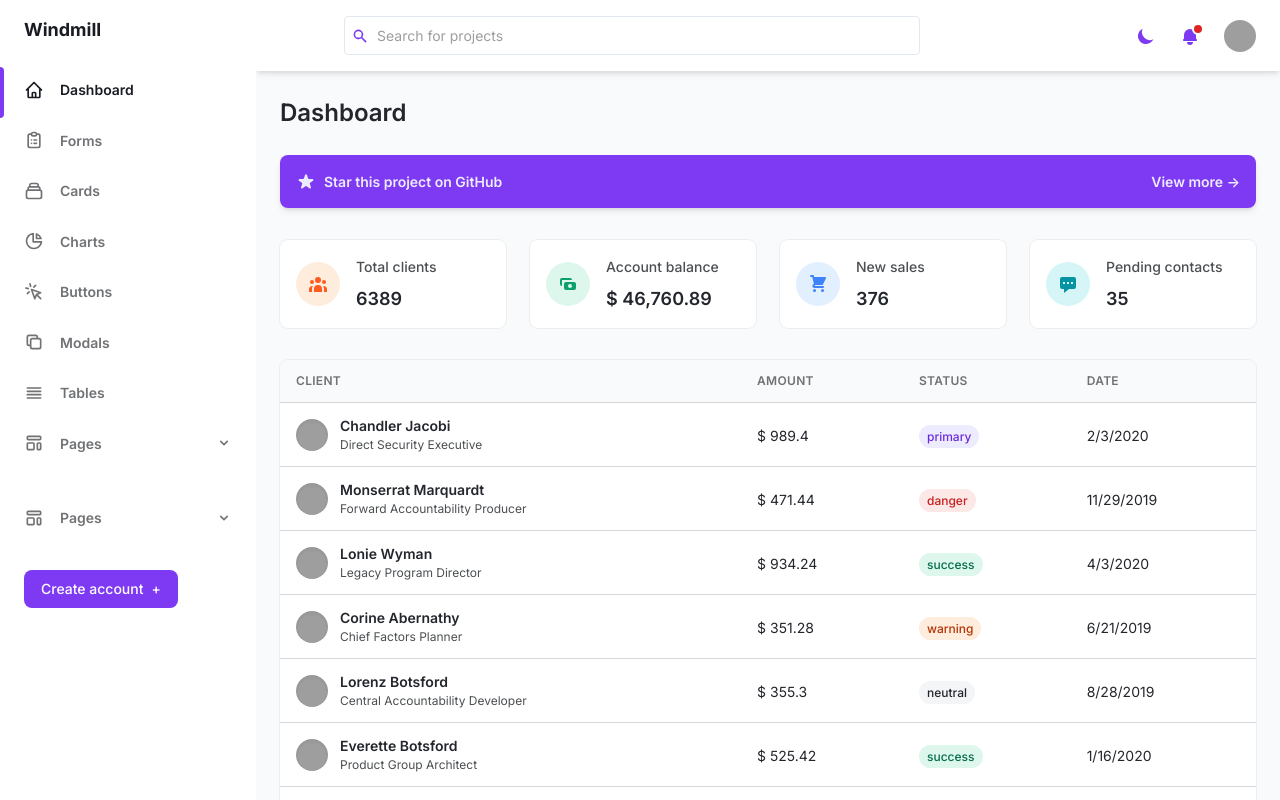
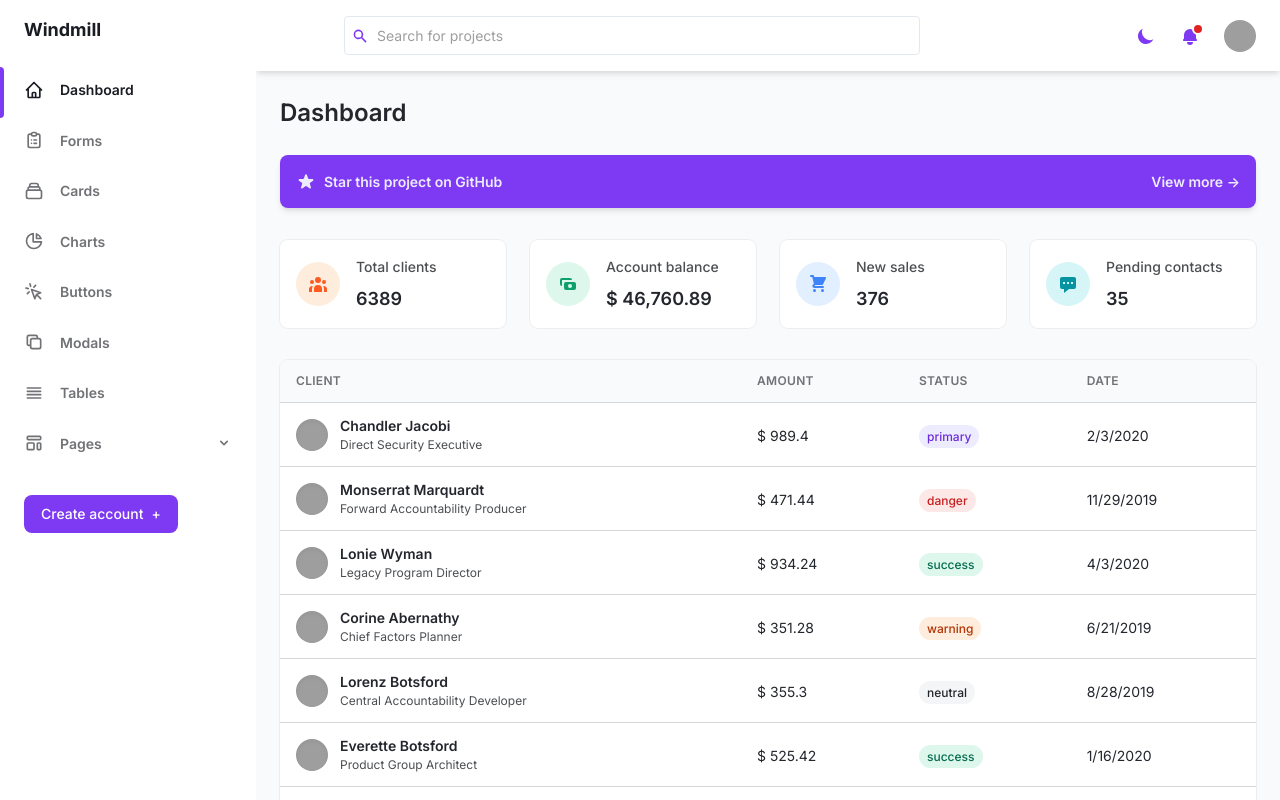
Before and after one commit to NikeDragon0905/windmill-dashboard-react, a React (Create React App) app: page /dashboard in a window 1280 px wide. Built offline with nearby package versions, Linux system fonts and the light colour scheme; grey boxes are pictures that could not be loaded.

Commit message:
fix sidebar submenus opening

```diff
--- a/src/components/Sidebar/SidebarContent.js
+++ b/src/components/Sidebar/SidebarContent.js
@@ -1,9 +1,8 @@
-import React, { useState } from 'react'
-import Transition from '../Transition'
-import { ReactComponent as Dropdown } from '../../icons/dropdown.svg'
+import React from 'react'
 import routes from '../../routes/sidebar'
-import { NavLink, Route, Link } from 'react-router-dom'
+import { NavLink, Route } from 'react-router-dom'
 import * as Icons from '../../icons'
+import SidebarSubmenu from './SidebarSubmenu'
 
 function Icon({ icon, ...props }) {
   const Icon = Icons[icon]
@@ -11,12 +10,6 @@ function Icon({ icon, ...props }) {
 }
 
 function SidebarContent() {
-  const [isPagesMenuOpen, setIsPagesMenuOpen] = useState(false)
-
-  function handlePagesMenuClick() {
-    setIsPagesMenuOpen(!isPagesMenuOpen)
-  }
-
   return (
     <div className="py-4 text-gray-500 dark:text-gray-400">
       <a className="ml-6 text-lg font-bold text-gray-800 dark:text-gray-200" href="#">
@@ -25,44 +18,7 @@ function SidebarContent() {
       <ul className="mt-6">
         {routes.map((route) =>
           route.routes ? (
-            <li className="relative px-6 py-3" key={route.name}>
-              <button
-                className="inline-flex items-center justify-between w-full text-sm font-semibold transition-colors duration-150 hover:text-gray-800 dark:hover:text-gray-200"
-                onClick={handlePagesMenuClick}
-                aria-haspopup="true"
-              >
-                <span className="inline-flex items-center">
-                  <Icon className="w-5 h-5" aria-hidden="true" icon={route.icon} />
-                  <span className="ml-4">{route.name}</span>
-                </span>
-                <Dropdown className="w-4 h-4" aria-hidden="true" />
-              </button>
-              <Transition
-                show={isPagesMenuOpen}
-                enter="transition-all ease-in-out duration-300"
-                enterFrom="opacity-25 max-h-0"
-                enterTo="opacity-100 max-h-xl"
-                leave="transition-all ease-in-out duration-300"
-                leaveFrom="opacity-100 max-h-xl"
-                leaveTo="opacity-0 max-h-0"
-              >
-                <ul
-                  className="p-2 mt-2 space-y-2 overflow-hidden text-sm font-medium text-gray-500 rounded-md shadow-inner bg-gray-50 dark:text-gray-400 dark:bg-gray-900"
-                  aria-label="submenu"
-                >
-                  {route.routes.map((r) => (
-                    <li
-                      className="px-2 py-1 transition-colors duration-150 hover:text-gray-800 dark:hover:text-gray-200"
-                      key={r.name}
-                    >
-                      <Link className="w-full" to={r.path}>
-                        {r.name}
-                      </Link>
-                    </li>
-                  ))}
-                </ul>
-              </Transition>
-            </li>
+            <SidebarSubmenu route={route} />
           ) : (
             <li className="relative px-6 py-3" key={route.name}>
               <NavLink
@@ -84,78 +40,6 @@ function SidebarContent() {
           )
         )}
       </ul>
-      <ul className="mt-6">
-        <li className="relative px-6 py-3">
-          <button
-            className="inline-flex items-center justify-between w-full text-sm font-semibold transition-colors duration-150 hover:text-gray-800 dark:hover:text-gray-200"
-            onClick={handlePagesMenuClick}
-            aria-haspopup="true"
-          >
-            <span className="inline-flex items-center">
-              <svg
-                className="w-5 h-5"
-                aria-hidden="true"
-                fill="none"
-                stroke-linecap="round"
-                stroke-linejoin="round"
-                stroke-width="2"
-                viewBox="0 0 24 24"
-                stroke="currentColor"
-              >
-                <path d="M4 5a1 1 0 011-1h14a1 1 0 011 1v2a1 1 0 01-1 1H5a1 1 0 01-1-1V5zM4 13a1 1 0 011-1h6a1 1 0 011 1v6a1 1 0 01-1 1H5a1 1 0 01-1-1v-6zM16 13a1 1 0 011-1h2a1 1 0 011 1v6a1 1 0 01-1 1h-2a1 1 0 01-1-1v-6z"></path>
-              </svg>
-              <span className="ml-4">Pages</span>
-            </span>
-            <svg className="w-4 h-4" aria-hidden="true" fill="currentColor" viewBox="0 0 20 20">
-              <path
-                fill-rule="evenodd"
-                d="M5.293 7.293a1 1 0 011.414 0L10 10.586l3.293-3.293a1 1 0 111.414 1.414l-4 4a1 1 0 01-1.414 0l-4-4a1 1 0 010-1.414z"
-                clip-rule="evenodd"
-              ></path>
-            </svg>
-          </button>
-          <Transition
-            show={isPagesMenuOpen}
-            enter="transition-all ease-in-out duration-300"
-            enterFrom="opacity-25 max-h-0"
-            enterTo="opacity-100 max-h-xl"
-            leave="transition-all ease-in-out duration-300"
-            leaveFrom="opacity-100 max-h-xl"
-            leaveTo="opacity-0 max-h-0"
-          >
-            <ul
-              className="p-2 mt-2 space-y-2 overflow-hidden text-sm font-medium text-gray-500 rounded-md shadow-inner bg-gray-50 dark:text-gray-400 dark:bg-gray-900"
-              aria-label="submenu"
-            >
-              <li className="px-2 py-1 transition-colors duration-150 hover:text-gray-800 dark:hover:text-gray-200">
-                <a className="w-full" href="pages/login.html">
-                  Login
-                </a>
-              </li>
-              <li className="px-2 py-1 transition-colors duration-150 hover:text-gray-800 dark:hover:text-gray-200">
-                <a className="w-full" href="pages/create-account.html">
-                  Create account
-                </a>
-              </li>
-              <li className="px-2 py-1 transition-colors duration-150 hover:text-gray-800 dark:hover:text-gray-200">
-                <a className="w-full" href="pages/forgot-password.html">
-                  Forgot password
-                </a>
-              </li>
-              <li className="px-2 py-1 transition-colors duration-150 hover:text-gray-800 dark:hover:text-gray-200">
-                <a className="w-full" href="pages/404.html">
-                  404
-                </a>
-              </li>
-              <li className="px-2 py-1 transition-colors duration-150 hover:text-gray-800 dark:hover:text-gray-200">
-                <a className="w-full" href="pages/blank.html">
-                  Blank
-                </a>
-              </li>
-            </ul>
-          </Transition>
-        </li>
-      </ul>
       <div className="px-6 my-6">
         <button className="flex items-center justify-between px-4 py-2 text-sm font-medium leading-5 text-white transition-colors duration-150 bg-purple-600 border border-transparent rounded-lg active:bg-purple-600 hover:bg-purple-700 focus:outline-none focus:shadow-outline-purple">
           Create account
--- /dev/null
+++ b/src/components/Sidebar/SidebarSubmenu.js
@@ -0,0 +1,61 @@
+import React, { useState } from 'react'
+import Transition from '../Transition'
+import { Link } from 'react-router-dom'
+import { DropdownIcon } from '../../icons'
+import * as Icons from '../../icons'
+
+function Icon({ icon, ...props }) {
+  const Icon = Icons[icon]
+  return <Icon {...props} />
+}
+
+function SidebarSubmenu({ route }) {
+  const [isDropdownMenuOpen, setIsDropdownMenuOpen] = useState(false)
+
+  function handleDropdownMenuClick() {
+    setIsDropdownMenuOpen(!isDropdownMenuOpen)
+  }
+
+  return (
+    <li className="relative px-6 py-3" key={route.name}>
+      <button
+        className="inline-flex items-center justify-between w-full text-sm font-semibold transition-colors duration-150 hover:text-gray-800 dark:hover:text-gray-200"
+        onClick={handleDropdownMenuClick}
+        aria-haspopup="true"
+      >
+        <span className="inline-flex items-center">
+          <Icon className="w-5 h-5" aria-hidden="true" icon={route.icon} />
+          <span className="ml-4">{route.name}</span>
+        </span>
+        <DropdownIcon className="w-4 h-4" aria-hidden="true" />
+      </button>
+      <Transition
+        show={isDropdownMenuOpen}
+        enter="transition-all ease-in-out duration-300"
+        enterFrom="opacity-25 max-h-0"
+        enterTo="opacity-100 max-h-xl"
+        leave="transition-all ease-in-out duration-300"
+        leaveFrom="opacity-100 max-h-xl"
+        leaveTo="opacity-0 max-h-0"
+      >
+        <ul
+          className="p-2 mt-2 space-y-2 overflow-hidden text-sm font-medium text-gray-500 rounded-md shadow-inner bg-gray-50 dark:text-gray-400 dark:bg-gray-900"
+          aria-label="submenu"
+        >
+          {route.routes.map((r) => (
+            <li
+              className="px-2 py-1 transition-colors duration-150 hover:text-gray-800 dark:hover:text-gray-200"
+              key={r.name}
+            >
+              <Link className="w-full" to={r.path}>
+                {r.name}
+              </Link>
+            </li>
+          ))}
+        </ul>
+      </Transition>
+    </li>
+  )
+}
+
+export default SidebarSubmenu
--- a/src/icons/index.js
+++ b/src/icons/index.js
@@ -22,6 +22,7 @@ import { ReactComponent as MoonIcon } from './moon.svg'
 import { ReactComponent as SunIcon } from './sun.svg'
 import { ReactComponent as BellIcon } from './bell.svg'
 import { ReactComponent as MenuIcon } from './menu.svg'
+import { ReactComponent as DropdownIcon } from './dropdown.svg'
 import { ReactComponent as OutlinePersonIcon } from './outlinePerson.svg'
 import { ReactComponent as OutlineCogIcon } from './outlineCog.svg'
 import { ReactComponent as OutlineLogoutIcon } from './outlineLogout.svg'
@@ -51,6 +52,7 @@ export {
   SunIcon,
   BellIcon,
   MenuIcon,
+  DropdownIcon,
   OutlinePersonIcon,
   OutlineCogIcon,
   OutlineLogoutIcon,
--- a/src/routes/sidebar.js
+++ b/src/routes/sidebar.js
@@ -42,7 +42,6 @@ const routes = [
     name: 'Tables',
   },
   {
-    path: '/pages',
     icon: 'PagesIcon',
     name: 'Pages',
     routes: [
```
Also changed, not shown: 1 other file (tests, documents, lock files or other folders).
